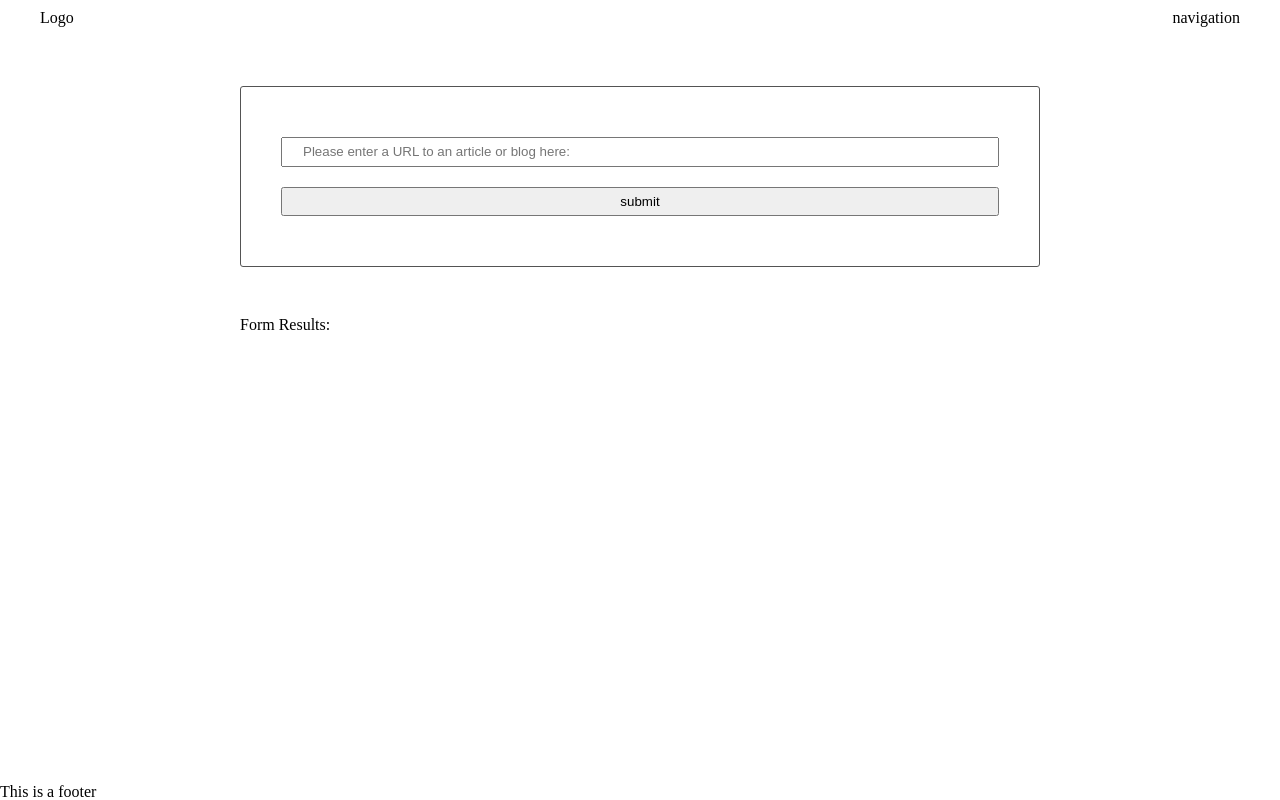
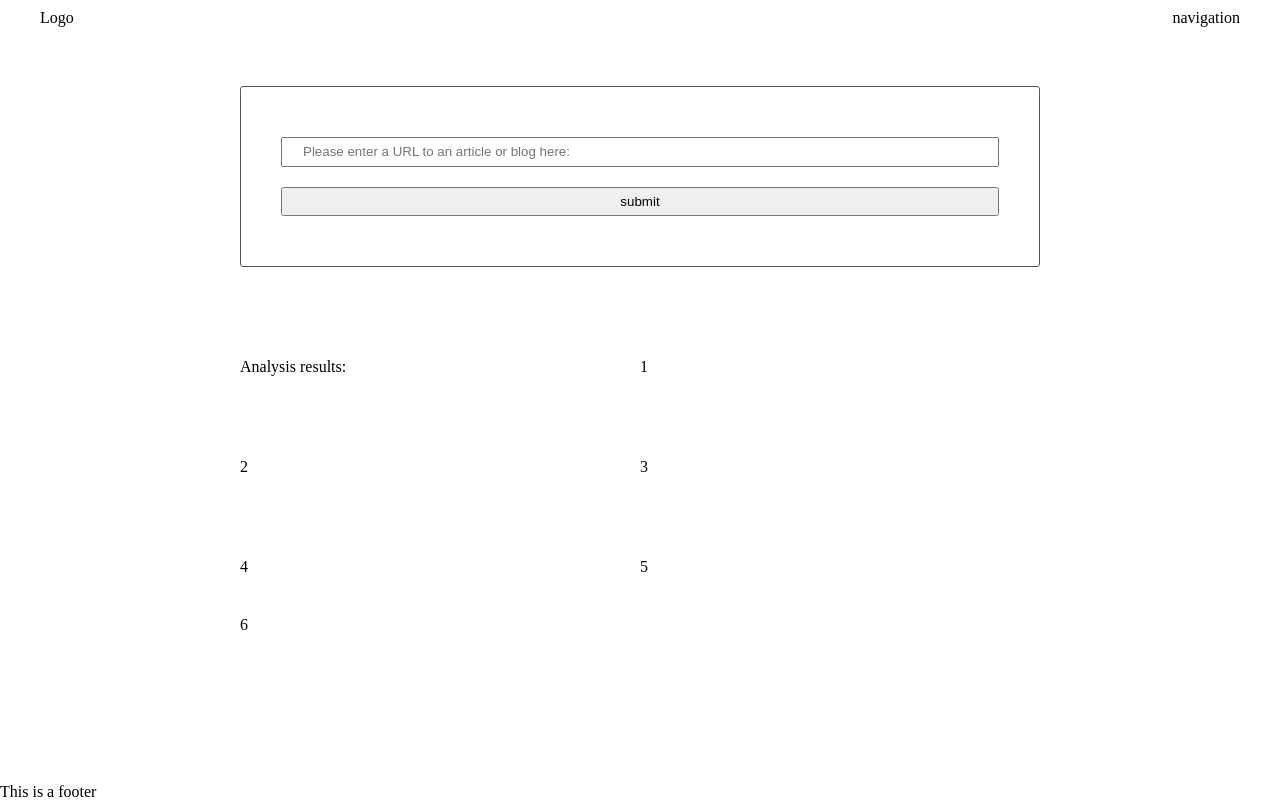
Before and after one commit to MuslumYilmaz/nlp-project, a website built with webpack: page src/client/views/index.html in a window 1280 px wide. Built offline with nearby package versions, Linux system fonts and the light colour scheme.

Commit message:
display results on html

```diff
--- a/src/client/js/formHandler.js
+++ b/src/client/js/formHandler.js
@@ -15,8 +15,12 @@ function handleSubmit(event) {
         })
     .then(res => res.json())
     .then(function(res) {
-        console.log(res);
-        document.getElementById('results').innerHTML = res
+        document.getElementById('model').innerHTML = 'Model: ' + res.model;
+        document.getElementById('score_tag').innerHTML = 'Score: ' + res.score_tag;
+        document.getElementById('agreement').innerHTML = 'Agreement: ' + res.agreement;
+        document.getElementById('subjectivity').innerHTML = 'Subjectivity: ' + res.subjectivity;
+        document.getElementById('confidence').innerHTML = 'Confidence: ' + res.confidence;
+        document.getElementById('irony').innerHTML = 'Irony: ' + res.irony;
     });
 } else {
     alert ('Please enter a valid URL')
--- a/src/client/styles/base.css
+++ b/src/client/styles/base.css
@@ -12,3 +12,11 @@ section {
     max-width: 800px;
     margin: 50px auto;
 }
+
+.result {
+    display: grid;
+    grid-template-columns: repeat(2, 1fr);
+    grid-template-rows: repeat(3, 100px);
+    align-items: center;
+    justify-content: center;
+}
--- a/src/client/views/index.html
+++ b/src/client/views/index.html
@@ -30,10 +30,14 @@
                     <input type="submit" name="" value="submit" onclick="return handleSubmit(event)" onsubmit="return handleSubmit(event)">
                 </form>
             </section>
-
-            <section>
-                <strong>Form Results:</strong>
-                <div id="results"></div>
+            <section class="result">
+                <strong><div id="results">Analysis results:</div></strong>
+                <div id="model">1</div>
+                <div id="score_tag">2</div>
+                <div id="agreement">3</div>
+                <div id="subjectivity">4</div>
+                <div id="confidence">5</div>
+                <div id="irony">6</div>
             </section>
         </main>
 
```
